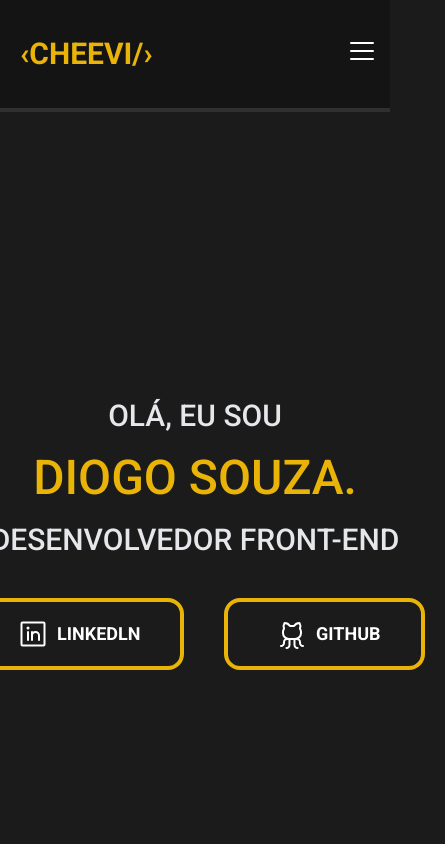
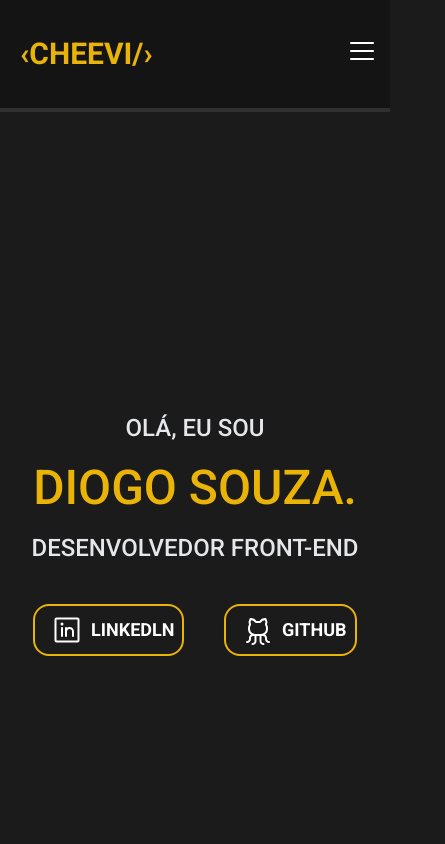
Before and after one commit to Cheeviiii/Cheevi-Portfolio, a React (Vite) app: page / in a window 390 px wide. Shown: the top 844 px of the page, 445 px wide, since content can reach past the window. Built offline with nearby package versions, Linux system fonts and the light colour scheme.

Commit message:
Responsivisando o component/mainbox

```diff
--- a/src/components/Footer/index.jsx
+++ b/src/components/Footer/index.jsx
@@ -4,7 +4,7 @@ export const Footer = () => {
   return (
     <footer className="bg-[#141414] border-t-4 border-t-[#303030] w-full p-5 flex items-center justify-around">
       <h1 className="text-2xl font-bold uppercase text-yellow-300">&lsaquo;Cheevi/&rsaquo;</h1>
-      <p>All rights reserved by &copy;Cheevi 2022</p>
+      <p className="text-sm md:text-base">All rights reserved by &copy;Cheevi 2022</p>
     </footer>
   );
 };
--- a/src/components/MainBox/index.jsx
+++ b/src/components/MainBox/index.jsx
@@ -5,20 +5,20 @@ export function MainBox() {
     <div className="w-full h-screen flex items-center justify-center">
       <div className="flex items-center justify-center xl:justify-between">
         <div className="flex flex-col items-center xl:items-start justify-center">
-          <p className="text-3xl md:text-4xl font-medium uppercase text-gray-200 animate__animated animate__fadeInDown">
+          <p className="text-2xl md:text-4xl font-medium uppercase text-gray-200 animate__animated animate__fadeInDown">
             Olá, eu sou
           </p>
           <h1 className="text-5xl font-medium uppercase text-yellow-500 py-5 animate__animated animate__fadeInLeft">
             Diogo Souza.
           </h1>
-          <p className="text-3xl md:text-4xl font-medium uppercase text-gray-200 animate__animated animate__fadeInUp">
+          <p className="text-2xl md:text-4xl font-medium uppercase text-gray-200 animate__animated animate__fadeInUp">
             Desenvolvedor Front-end
           </p>
-          <div className="flex items-center pt-10">
-            <button className="btn animate__animated animate__lightSpeedInLeft">
+          <div className="flex items-center justify-center pt-10">
+            <button className="btn-mainbox animate__animated animate__lightSpeedInLeft">
               <LinkedinLogo className="mx-2" size={32} /> Linkedln
             </button>
-            <button className="btn animate__animated animate__lightSpeedInRight">
+            <button className="btn-mainbox animate__animated animate__lightSpeedInRight">
               <GithubLogo className="mx-2" size={32} /> Github
             </button>
           </div>
--- a/src/pages/Inicio/index.jsx
+++ b/src/pages/Inicio/index.jsx
@@ -6,7 +6,7 @@ import { Sobre } from "../../components/Sobre";
 
 export function Inicio() {
   return (
-    <div className="box-border">
+    <div className="w-full box-border">
       <MainBox />
       <Sobre />
       <Projects />
--- a/src/style/global.css
+++ b/src/style/global.css
@@ -16,7 +16,11 @@ body {
 }
 
 .btn {
-  @apply border-4 border-yellow-500 rounded-2xl p-4 px-10 text-lg uppercase font-bold mx-5 flex items-center hover:border-red-500 transition-colors ;
+  @apply border-4 border-yellow-500 rounded-2xl p-4 px-10 text-lg uppercase font-bold mx-5 flex items-center hover:border-red-500 transition-colors;
+}
+
+.btn-mainbox {
+  @apply border-2 md:border-4 border-yellow-500 rounded-2xl p-2 md:p-4 md:px-10 text-lg uppercase font-bold mx-5 flex items-center hover:border-red-500 transition-colors;
 }
 
 ::-webkit-scrollbar {
```
